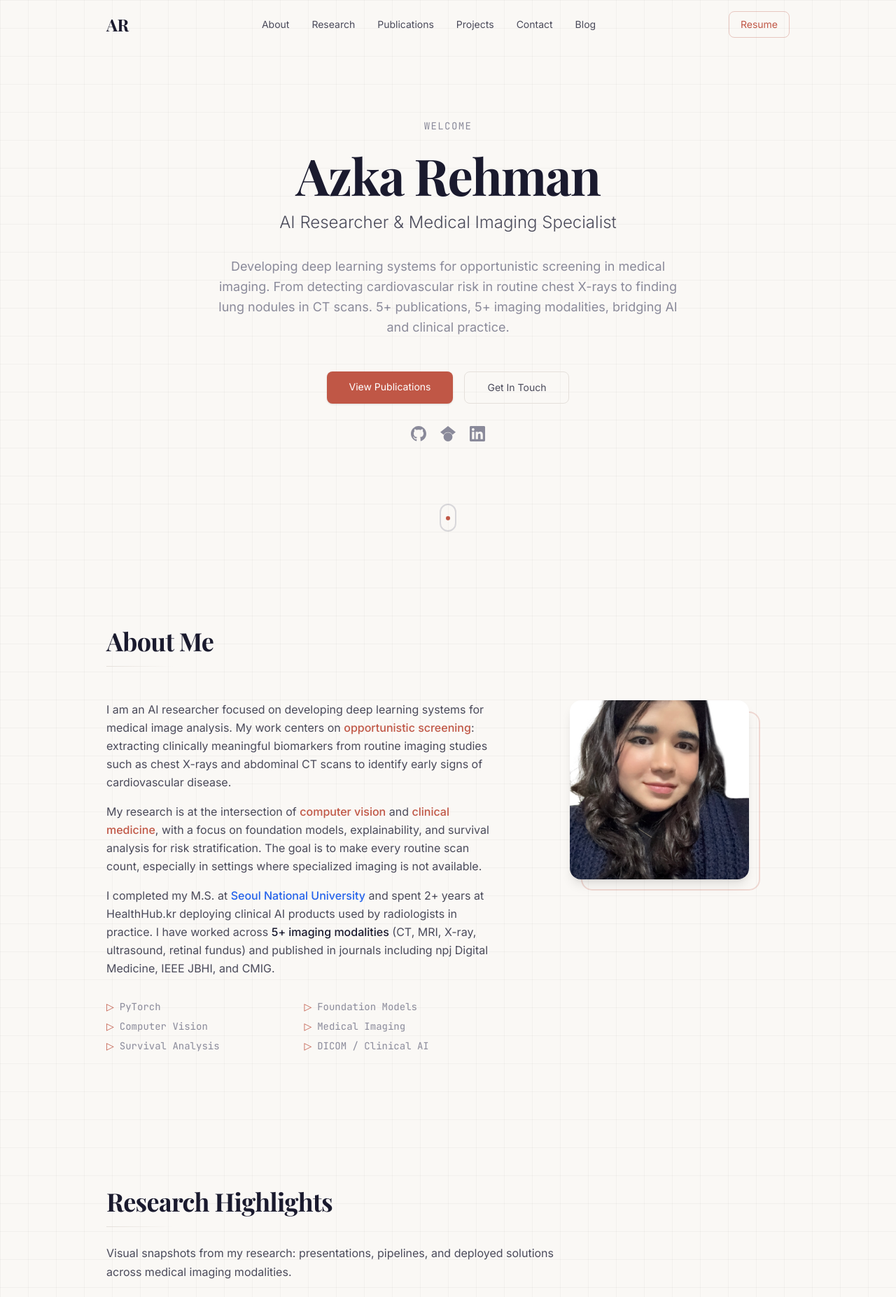
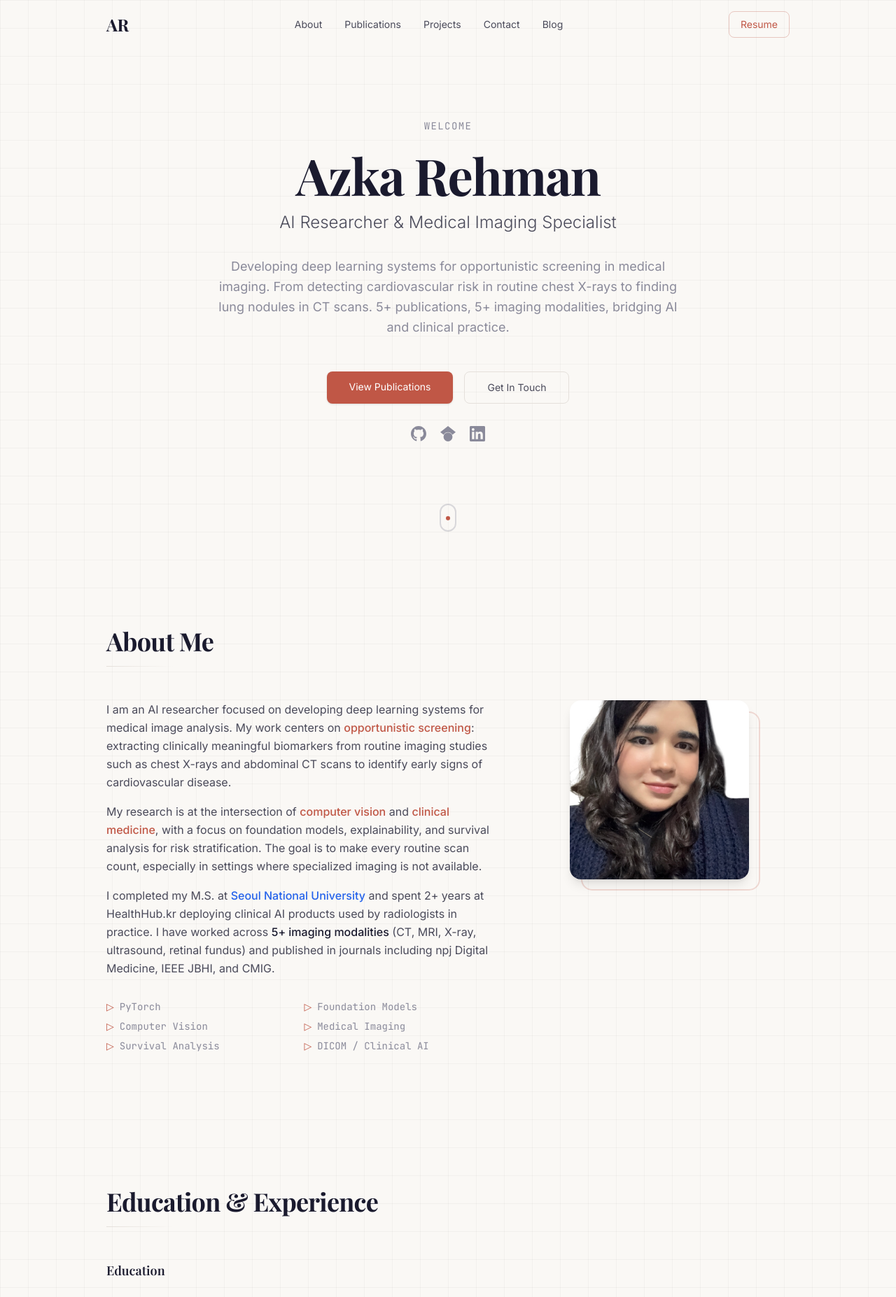
Before and after one commit to Azkarehman/Azkarehman.github.io, a Next.js app: page / in a window 1280 px wide. Shown: the top 1854 px of the page at 70% size. Built offline with nearby package versions, Linux system fonts and the light colour scheme; a web font is replaced by a local one.

Commit message:
Hide Research Highlights section

```diff
--- a/src/app/page.tsx
+++ b/src/app/page.tsx
@@ -3,7 +3,7 @@ import Hero from "@/components/Hero";
 import About from "@/components/About";
 import Experience from "@/components/Experience";
 import Publications from "@/components/Publications";
-import Gallery from "@/components/Gallery";
+// import Gallery from "@/components/Gallery";
 import Projects from "@/components/Projects";
 import Skills from "@/components/Skills";
 import Contact from "@/components/Contact";
@@ -15,7 +15,7 @@ export default function Home() {
       <Navbar />
       <Hero />
       <About />
-      <Gallery />
+      {/* <Gallery /> */}
       <Experience />
       <Publications />
       <Projects />
--- a/src/components/Navbar.tsx
+++ b/src/components/Navbar.tsx
@@ -4,8 +4,7 @@ import { motion } from "framer-motion";
 
 const links = [
   { name: "About", href: "#about" },
-  { name: "Research", href: "#gallery" },
-  { name: "Publications", href: "#publications" },
+{ name: "Publications", href: "#publications" },
   { name: "Projects", href: "#projects" },
   { name: "Contact", href: "#contact" },
   { name: "Blog", href: "/blog" },
```
